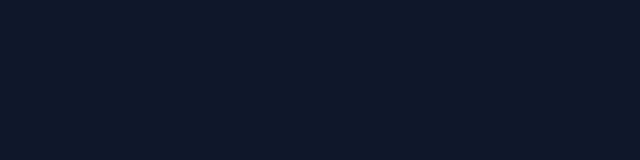
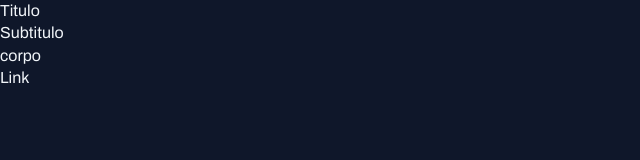
Before and after one commit to calebeganjao/Portal-de-noticias, a plain HTML site: page index.html in a window 1280 px wide. Shown: the whole page, without its empty margins (0-640 px from the left). Drawn offline with Linux system fonts and the light colour scheme.

Commit message:
Aplicando fontes e estilos

```diff
--- a/index.html
+++ b/index.html
@@ -1,10 +1,22 @@
 <!DOCTYPE html>
 <html lang="pt-br">
   <head>
+    <link rel="preconnect" href="https://fonts.googleapis.com" />
+    <link rel="preconnect" href="https://fonts.gstatic.com" crossorigin />
+
     <meta charset="UTF-8" />
     <meta name="viewport" content="width=device-width, initial-scale=1.0" />
     <title>Portal de nóticias</title>
     <link rel="stylesheet" href="styles/index.css" />
+    <link
+      href="https://fonts.googleapis.com/css2?family=Archivo:ital,wght@0,100..900;1,100..900&display=swap"
+      rel="stylesheet"
+    />
   </head>
-  <body></body>
+  <body>
+    <h1>Titulo</h1>
+    <h2>Subtitulo</h2>
+    <h3>corpo</h3>
+    <a href="#">Link</a>
+  </body>
 </html>
--- a/styles/global.css
+++ b/styles/global.css
@@ -11,9 +11,33 @@
   --stroke-color: #1e293b;
   --text-color-primary: #f1f5f9;
   --text-color-secondary: #cbd5e1;
+
+  --font-family: "archivo", sans-serif;
+  --h1: 800 24px/135% var(--font-family);
+  --h2: 800 16px/140% var(--font-family);
+  --h3: 800 14px/140% var(--font-family);
+  --text-span: 600 14px/145% var(--font-family);
+  --text: 400 16px/140% var(--font-family);
+  --text-sm: 400 14px/160% var(--font-family);
 }
 
 body {
+  font: var(--text);
   color: var(--text-color-primary);
   background-color: var(--bg-color);
 }
+
+a {
+  text-decoration: none;
+  color: inherit;
+}
+
+a:hover {
+  color: var(--brand-color-light);
+}
+
+h1,
+h2,
+h3 {
+  font: inherit;
+}
```
